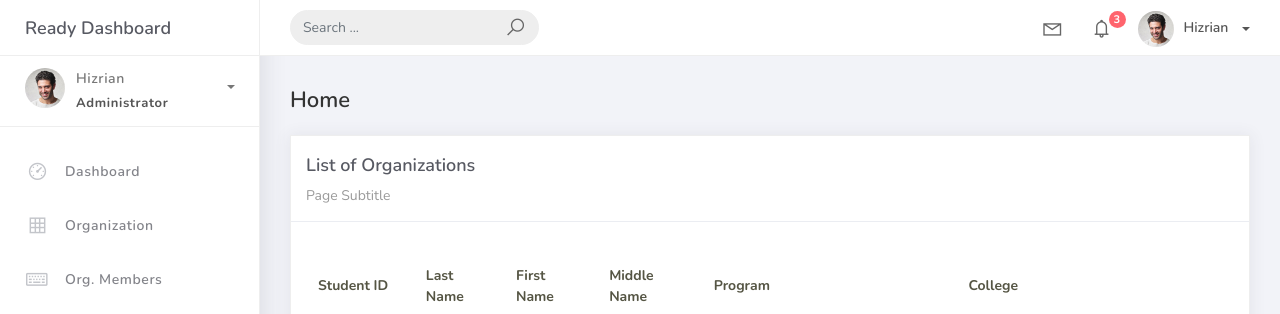
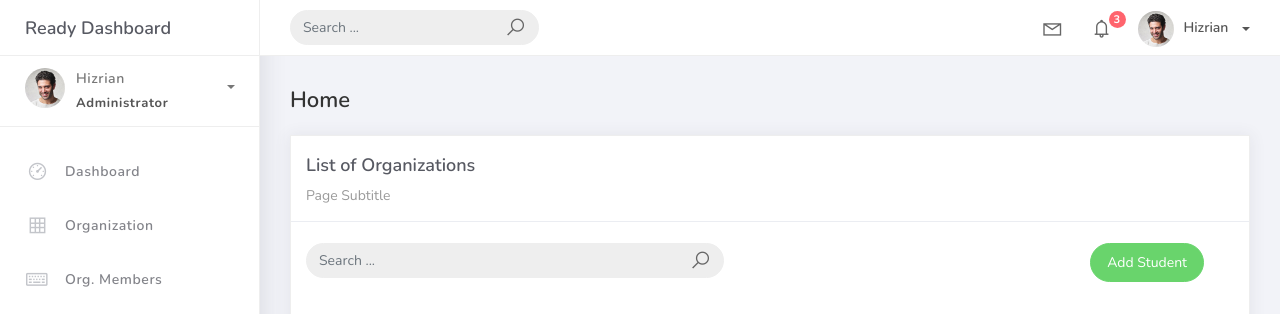
Before and after one commit to ink3rroll/PSUsphere, a Django app: page /student_list in a window 1280 px wide. Shown: the top 314 px of the page. Run offline with Django 4.2, Linux system fonts and the light colour scheme; data comes from the database, SQL or seed files in the repository; some libraries are stand-ins or nearby versions.

Commit message:
finished add new student feature

```diff
--- a/projectsite/projectsite/urls.py
+++ b/projectsite/projectsite/urls.py
@@ -18,7 +18,7 @@ from django.contrib import admin
 from django.urls import path
 from studentorg.views import HomePageView, OrganizationList, OrganizationCreateView, OrganizationUpdateView, OrganizationDeleteView
 from studentorg.views import HomePageView, OrgMemberList, OrgMemberCreateView, OrgMemberUpdateView, OrgMemberDeleteView
-from studentorg.views import HomePageView, StudentList
+from studentorg.views import HomePageView, StudentList, StudentCreateView
 from studentorg import views
 
 urlpatterns = [
@@ -33,5 +33,6 @@ urlpatterns = [
     path('orgmember_list/<pk>', OrgMemberUpdateView.as_view(), name='orgmember-update'),
     path('orgmember_list/<pk>/delete', OrgMemberDeleteView.as_view(), name='orgmember-delete'),
     path('student_list', StudentList.as_view(), name='student-list'),
+    path('student_list/add', StudentCreateView.as_view(), name='student-add'),
 
 ]
--- a/projectsite/studentorg/views.py
+++ b/projectsite/studentorg/views.py
@@ -2,8 +2,7 @@ from django.shortcuts import render
 from django.views.generic.list import ListView
 from django.views.generic.edit import CreateView, UpdateView, DeleteView
 from studentorg.models import Organization, OrgMember, Student
-from studentorg.forms import OrgMemberForm
-from studentorg.forms import OrganizationForm
+from studentorg.forms import OrganizationForm, OrgMemberForm, StudentForm
 from django.urls import reverse_lazy
 
 class OrganizationDeleteView(DeleteView):
@@ -66,6 +65,11 @@ class OrgMemberCreateView(CreateView):
     template_name = 'org_member_add.html'
     success_url = reverse_lazy('orgmember-list')
 
+class StudentCreateView(CreateView):
+    model = Student
+    form_class = StudentForm
+    template_name = 'student_add.html'
+    success_url = reverse_lazy('student-list')
 
 
 
--- a/projectsite/templates/student_list.html
+++ b/projectsite/templates/student_list.html
@@ -11,6 +11,28 @@
              <div class="card-title">List of Organizations</div>
              <div class="card-category">Page Subtitle</div>
            </div>
+           <br />
+<div class="col-md-12 row">
+ <div class="col-md-6">
+  <form class="navbar-left navbar-form nav-search mr-md-3" action="">
+          <div class="input-group">
+           <input type="text" placeholder="Search ..." class="form-control" />
+           <div class="input-group-append">
+           <span class="input-group-text">
+            <i class="la la-search search-icon"></i>
+           </span>
+           </div>
+          </div>
+         </form>
+        </div>
+        <div class="col-md-6">
+         <div class="pull-right">
+    <a href="{% url 'student-add' %}" class="btn btn-success btn-rounded">Add
+Student</a>
+         </div>
+ </div>
+</div>
+
            <div class="card-body">
              <table class="table table-striped mt-3">
                <thead>
```
Also changed, not shown: projectsite/studentorg/forms.py (+6 -1 lines), projectsite/templates/student_add.html (added, +35 -0 lines).
